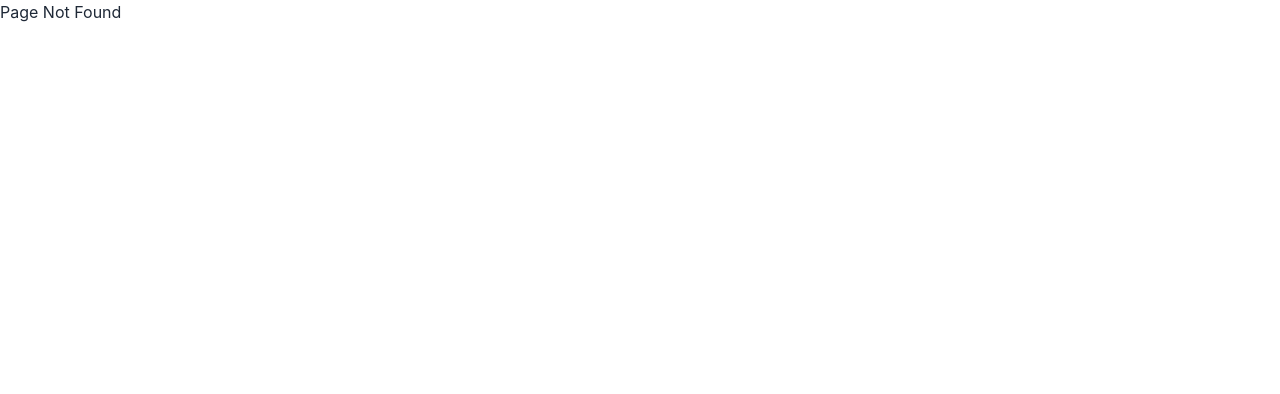
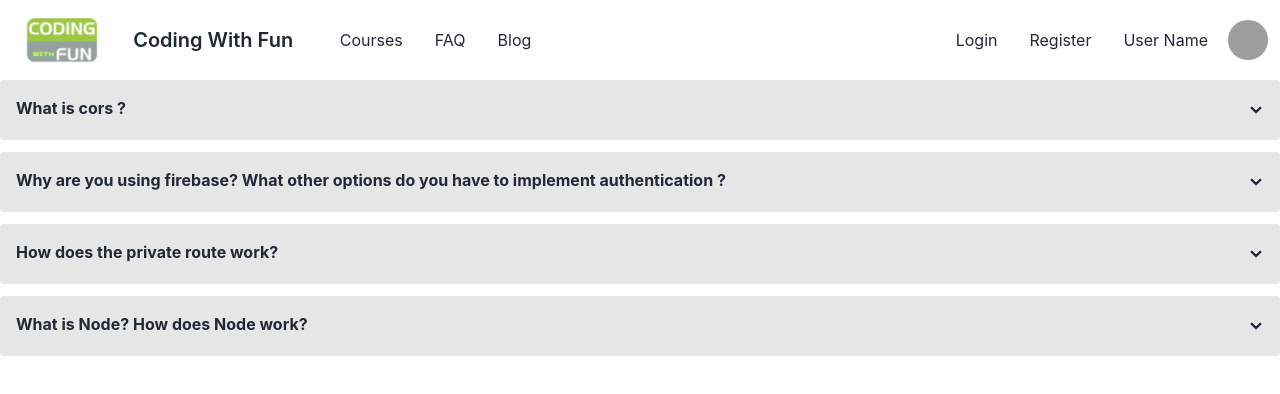
Before and after one commit to masumbillah360/coding-with-fun-client, a React (Create React App) app: page /faq in a window 1280 px wide. Before the commit this address had no page. Shown: the top 394 px of the page. Built offline with nearby package versions, Linux system fonts and the light colour scheme; grey boxes are pictures that could not be loaded.

Commit message:
added FAQ pages and set routes

```diff
--- a/src/App.js
+++ b/src/App.js
@@ -2,6 +2,7 @@ import { createBrowserRouter, RouterProvider } from 'react-router-dom';
 import './App.css';
 import Courses from './components/Coureses/Courses';
 import ErrorPage from './components/ErrorPage/ErrorPage';
+import FrequintlyAQ from './components/FrequintylAQ/FrequintlyAQ';
 import Home from './components/Home/Home';
 import Layout from './Main/Layout';
 
@@ -18,6 +19,7 @@ function App() {
           loader: () => fetch("https://fun-coding-server.vercel.app/courses"),
           element: <Courses></Courses>,
         },
+        {path:"faq", element: <FrequintlyAQ></FrequintlyAQ>},
       ],
     },
   ]);
--- a/src/components/Coureses/Courses.js
+++ b/src/components/Coureses/Courses.js
@@ -10,7 +10,7 @@ const Courses = () => {
       <div className="col-span-1">
         <Categories></Categories>
       </div>
-      <div className="grid grid-cols-1 md:grid-cols-2 lg:grid-cols-3 gap-12 col-span-3">
+      <div className="grid grid-cols-1 md:grid-cols-2 lg:grid-cols-3 gap-8 col-span-3">
         {courses?.map((course) => (
           <Course key={course.id} course={course}></Course>
         ))}
--- /dev/null
+++ b/src/components/FrequintylAQ/FrequintlyAQ.js
@@ -0,0 +1,51 @@
+import React from 'react';
+
+const FrequintlyAQ = () => {
+    return (
+      <div>
+        <div className="collapse collapse-arrow mb-3 rounded">
+          <input type="checkbox" className="peer" />
+          <div className="collapse-title bg-base-300 text-base-content peer-checked:bg-accent-focus peer-checked:text-primary-content font-bold">
+            What is cors ?
+          </div>
+          <div className="collapse-content bg-light text-white-content peer-checked:bg-slate-100 peer-checked:text-black-content">
+            <p>hello</p>
+          </div>
+        </div>
+
+        <div className="collapse collapse-arrow mb-3 rounded">
+          <input type="checkbox" className="peer" />
+          <div className="collapse-title bg-base-300 text-base-content peer-checked:bg-accent-focus peer-checked:text-primary-content font-bold">
+            Why are you using firebase? What other options do you have to
+            implement authentication ?
+          </div>
+          <div className="collapse-content bg-light text-white-content peer-checked:bg-slate-100 peer-checked:text-black-content">
+            <p>hello</p>
+          </div>
+        </div>
+
+        <div className="collapse collapse-arrow mb-3 rounded">
+          <input type="checkbox" className="peer" />
+          <div className="collapse-title bg-base-300 text-base-content peer-checked:bg-accent-focus peer-checked:text-primary-content font-bold">
+            How does the private route work?
+          </div>
+          <div className="collapse-content bg-light text-white-content peer-checked:bg-slate-100 peer-checked:text-black-content">
+            <p>hello</p>
+          </div>
+        </div>
+
+
+        <div className="collapse collapse-arrow mb-3 rounded">
+          <input type="checkbox" className="peer" />
+          <div className="collapse-title bg-base-300 text-base-content peer-checked:bg-accent-focus peer-checked:text-primary-content font-bold">
+            What is Node? How does Node work?
+          </div>
+          <div className="collapse-content bg-light text-white-content peer-checked:bg-slate-100 peer-checked:text-black-content">
+            <p>hello</p>
+          </div>
+        </div>
+      </div>
+    );
+};
+
+export default FrequintlyAQ;
--- a/src/components/Header/Header.js
+++ b/src/components/Header/Header.js
@@ -9,18 +9,13 @@ const Header = () => {
             <div className="dropdown">
               <label tabIndex={0} className="btn btn-ghost lg:hidden">
                 <svg
+                  className="swap-off fill-current"
                   xmlns="http://www.w3.org/2000/svg"
-                  className="h-5 w-5"
-                  fill="none"
-                  viewBox="0 0 24 24"
-                  stroke="currentColor"
+                  width="32"
+                  height="32"
+                  viewBox="0 0 512 512"
                 >
-                  <path
-                    strokeLinecap="round"
-                    strokeLinejoin="round"
-                    strokeWidth="2"
-                    d="M4 6h16M4 12h8m-8 6h16"
-                  />
+                  <path d="M64,384H448V341.33H64Zm0-106.67H448V234.67H64ZM64,128v42.67H448V128Z" />
                 </svg>
               </label>
               <ul
@@ -31,7 +26,7 @@ const Header = () => {
                   <Link to="/courses">Courses</Link>
                 </li>
                 <li tabIndex={0}>
-                  <a>FAQ</a>
+                  <Link to="/faq">FAQ</Link>
                 </li>
                 <li>
                   <a>Blog</a>
@@ -47,10 +42,15 @@ const Header = () => {
                 </li>
               </ul>
             </div>
-            <Link to="/" className="btn btn-ghost normal-case text-xl hidden lg:block">
+            <Link
+              to="/"
+              className="btn btn-ghost normal-case text-xl hidden lg:block"
+            >
               <img src="logo.jpg" className="w-full h-full rounded-lg" alt="" />
             </Link>
-            <Link to="/" className="btn btn-ghost normal-case text-xl">Coding With Fun</Link>
+            <Link to="/" className="btn btn-ghost normal-case text-xl">
+              Coding With Fun
+            </Link>
           </div>
           <div className="navbar hidden lg:flex">
             <ul className="menu menu-horizontal p-0">
@@ -58,7 +58,7 @@ const Header = () => {
                 <Link to="/courses">Courses</Link>
               </li>
               <li tabIndex={0}>
-                <a>FAQ</a>
+                <Link to="/faq">FAQ</Link>
               </li>
               <li>
                 <a>Blog</a>
```
Also changed, not shown: src/components/Category/Category.js (line endings or trailing spaces).
